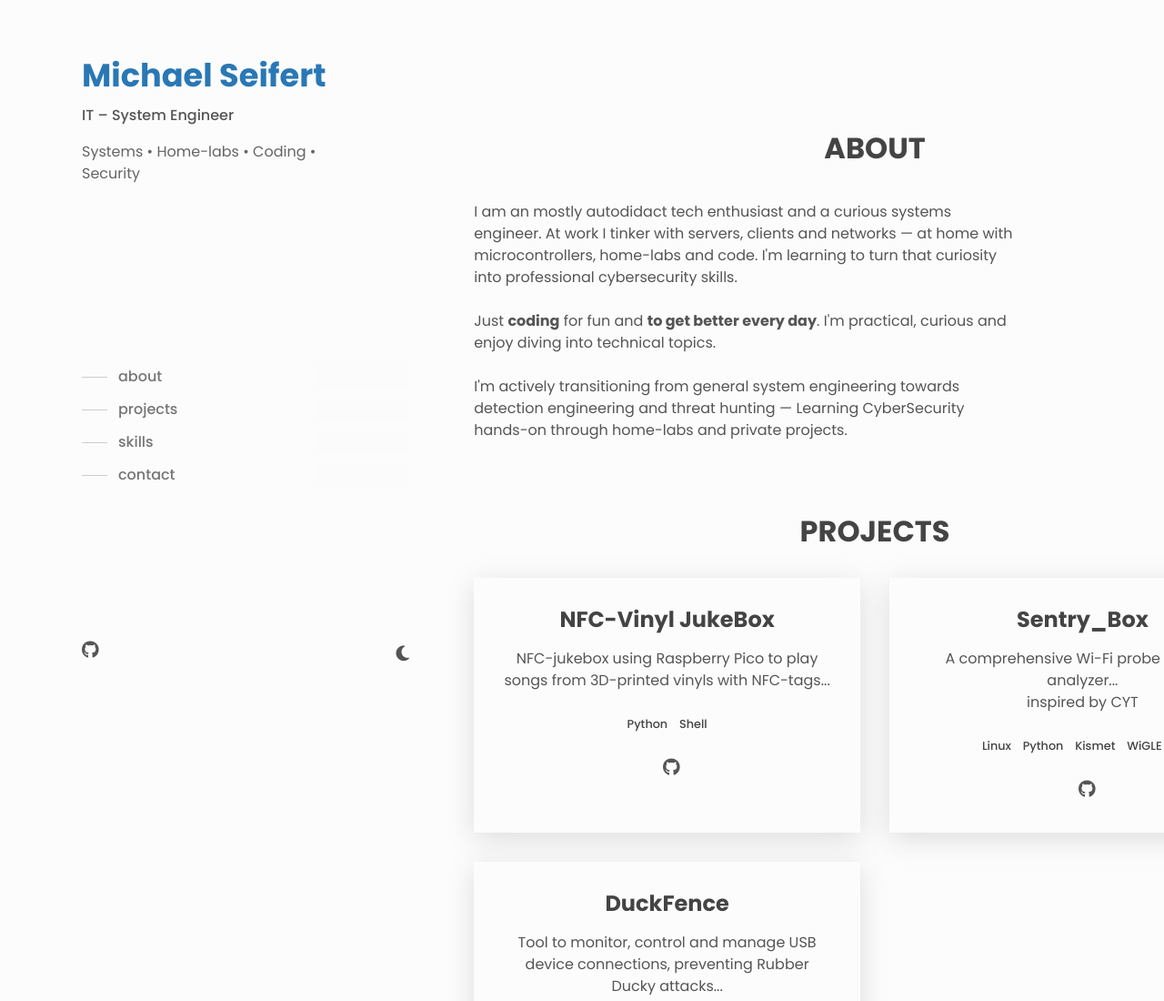
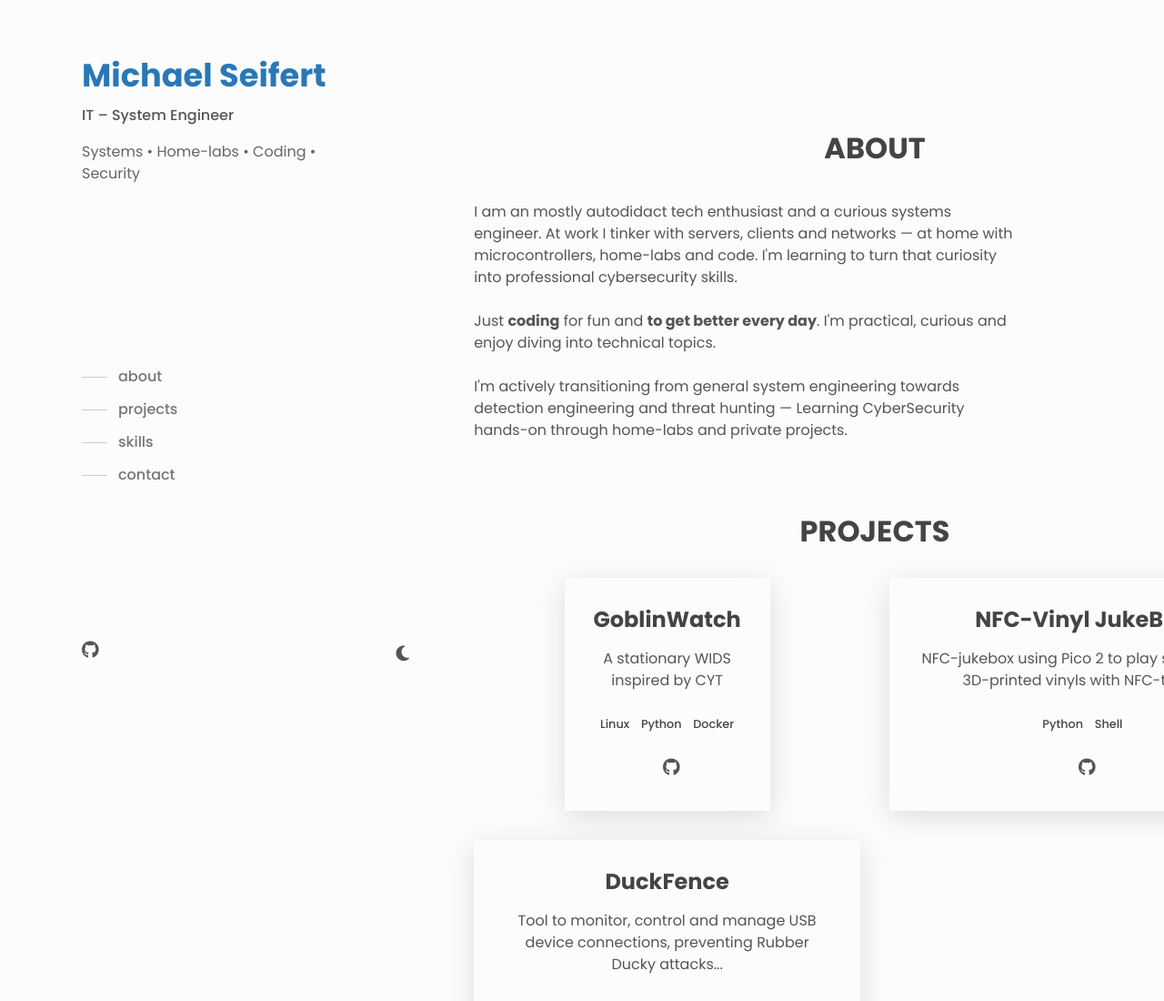
Before and after one commit to M1sch/my-portfolio, a plain HTML site: page portfolio/index.html in a window 1280 px wide. Shown: the top 1100 px of the page at 91% size. Drawn offline with Linux system fonts and the light colour scheme.

Commit message:
fix index

```diff
--- a/portfolio/index.html
+++ b/portfolio/index.html
@@ -85,17 +85,19 @@
           <h2 class="section__title">Projects</h2>
 
           <div class="projects__grid">
-            <div class="project" id="project1">
-              <h3>NFC-Vinyl JukeBox</h3>
+            <div class="project" id="project2">
+              <h3>GoblinWatch</h3>
               <p class="project__description">
-                NFC-jukebox using Raspberry Pico to play songs from 3D-printed vinyls with NFC-tags...
+                A stationary WIDS <br />
+                inspired by CYT
               </p>
               <ul class="project__stack">
+                <li class="project__stack-item">Linux</li>
                 <li class="project__stack-item">Python</li>
-                <li class="project__stack-item">Shell</li>
+                <li class="project__stack-item">Docker</li>
               </ul>
               <a
-                href="https://github.com/M1sch/NFC-Vinyl-JukeBox"
+                href="https://github.com/M1sch/GoblinWatch"
                 aria-label="source code"
                 class="link link--icon"
                 target="_blank"
@@ -105,20 +107,17 @@
               </a>
             </div>
 
-            <div class="project" id="project2">
-              <h3>Sentry_Box</h3>
+            <div class="project" id="project1">
+              <h3>NFC-Vinyl JukeBox</h3>
               <p class="project__description">
-                A comprehensive Wi-Fi probe request analyzer... <br />
-                inspired by CYT
+                NFC-jukebox using Pico 2 to play songs from 3D-printed vinyls with NFC-tags...
               </p>
               <ul class="project__stack">
-                <li class="project__stack-item">Linux</li>
                 <li class="project__stack-item">Python</li>
-                <li class="project__stack-item">Kismet</li>
-                <li class="project__stack-item">WiGLE API</li>
+                <li class="project__stack-item">Shell</li>
               </ul>
               <a
-                href="https://github.com/M1sch/Sentry_Box"
+                href="https://github.com/M1sch/NFC-Vinyl-JukeBox"
                 aria-label="source code"
                 class="link link--icon"
                 target="_blank"
```
